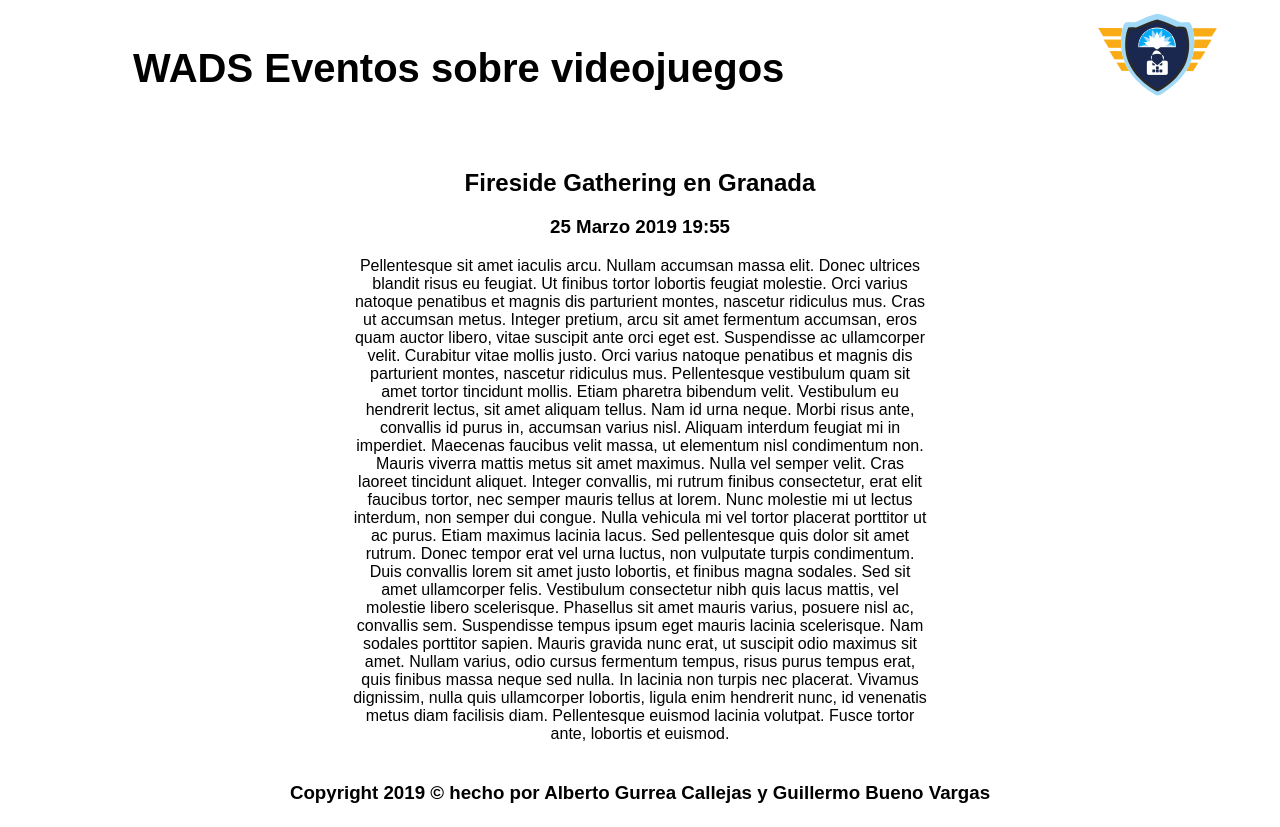
After one commit to callejas94/SIBW19, a PHP site: page /evento_imprimir.html in a window 1280 px wide. The commit adds this page. Run offline with PHP 8.4, Linux system fonts and the light colour scheme.

Commit message:
Evento_imprimir
evento_imprimir.html listo

```diff
--- a/css/style.css
+++ b/css/style.css
@@ -199,3 +199,39 @@ footer h3 {
   margin: auto;
   display: inline-block;
 }
+
+/*Estilo referente a evento_imprimir*/
+#tituloImprimir {
+  font-family: sans-serif;
+  color: black;
+  margin: auto;
+  font-size: 40px;
+}
+
+header > div{
+  background-color: white;
+}
+
+header > div > a {
+  float: right;
+}
+
+a.evento_imprimir{
+  width: 70%;
+  text-align: center;
+}
+a.evento_imprimir > h2{
+  padding-top: 5%;
+}
+a.evento_imprimir > p {
+  width: 50%;
+  text-align: center;
+  margin-left: auto;
+  margin-right: auto;
+}
+a.evento_imprimir > footer{
+  background-color: white;
+}
+a.evento_imprimir > footer > h3{
+  color: black;
+}
--- /dev/null
+++ b/evento_imprimir.html
@@ -0,0 +1,37 @@
+<!doctype html>
+<html lang="es">
+<html>
+	<head>
+		<meta charset="utf-8">
+		<title>WADS Eventos</title>
+		<link rel="shortcut icon" type="image/x-icon" href="./imgs/logo.ico" />
+		<link rel="stylesheet" type="text/css" href="./css/style.css"/>
+	</head>
+
+
+	<body>
+		<header>
+      <div>
+        <a href="./portada.html"><img src="./imgs/logo.png" alt="Logo"></a>
+        <h1 id="tituloImprimir">WADS Eventos sobre videojuegos</h1>
+      </div>
+		</header>
+
+		<a class="evento_imprimir">
+			<h2>Fireside Gathering en Granada</h2>
+			<h3>25 Marzo 2019 19:55</h3>
+			<p>Pellentesque sit amet iaculis arcu. Nullam accumsan massa elit. Donec ultrices blandit risus eu feugiat. Ut finibus tortor lobortis feugiat molestie. Orci varius natoque penatibus et magnis dis parturient montes, nascetur ridiculus mus. Cras ut accumsan metus. Integer pretium, arcu sit amet fermentum accumsan, eros quam auctor libero, vitae suscipit ante orci eget est.
+
+			Suspendisse ac ullamcorper velit. Curabitur vitae mollis justo. Orci varius natoque penatibus et magnis dis parturient montes, nascetur ridiculus mus. Pellentesque vestibulum quam sit amet tortor tincidunt mollis. Etiam pharetra bibendum velit. Vestibulum eu hendrerit lectus, sit amet aliquam tellus. Nam id urna neque. Morbi risus ante, convallis id purus in, accumsan varius nisl. Aliquam interdum feugiat mi in imperdiet. Maecenas faucibus velit massa, ut elementum nisl condimentum non. Mauris viverra mattis metus sit amet maximus. Nulla vel semper velit. Cras laoreet tincidunt aliquet. Integer convallis, mi rutrum finibus consectetur, erat elit faucibus tortor, nec semper mauris tellus at lorem.
+
+			Nunc molestie mi ut lectus interdum, non semper dui congue. Nulla vehicula mi vel tortor placerat porttitor ut ac purus. Etiam maximus lacinia lacus. Sed pellentesque quis dolor sit amet rutrum. Donec tempor erat vel urna luctus, non vulputate turpis condimentum. Duis convallis lorem sit amet justo lobortis, et finibus magna sodales. Sed sit amet ullamcorper felis. Vestibulum consectetur nibh quis lacus mattis, vel molestie libero scelerisque. Phasellus sit amet mauris varius, posuere nisl ac, convallis sem. Suspendisse tempus ipsum eget mauris lacinia scelerisque. Nam sodales porttitor sapien. Mauris gravida nunc erat, ut suscipit odio maximus sit amet. Nullam varius, odio cursus fermentum tempus, risus purus tempus erat, quis finibus massa neque sed nulla. In lacinia non turpis nec placerat. Vivamus dignissim, nulla quis ullamcorper lobortis, ligula enim hendrerit nunc, id venenatis metus diam facilisis diam. Pellentesque euismod lacinia volutpat. Fusce tortor ante, lobortis et euismod.
+			</p>
+
+
+  		<footer>
+  			<h3>Copyright 2019 &copy; hecho por Alberto Gurrea Callejas y Guillermo Bueno Vargas</h3>
+  		</footer>
+    </a>
+	</body>
+
+</html>
```
